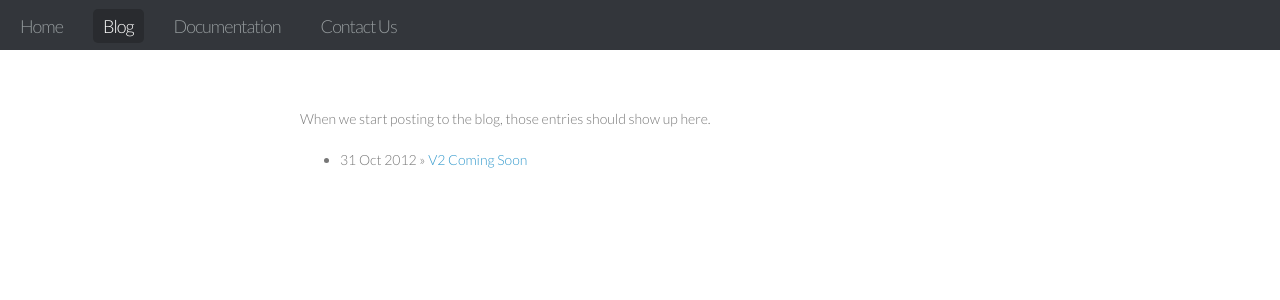
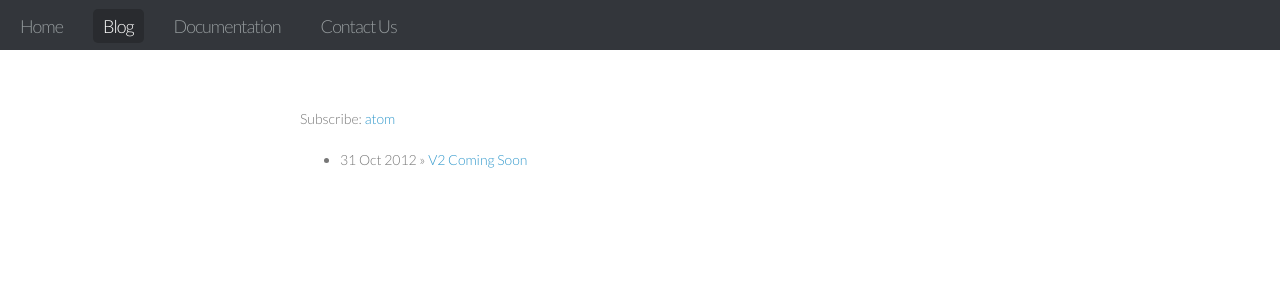
Before and after one commit to redhat-imaging/imagefactory, a Jekyll site: the page built from blog/index.markdown, in a window 1280 px wide. Shown: the top 300 px of the page. Built offline with Jekyll 4.4.1, drawn with Linux system fonts in a browser that asks for light colours.

Commit message:
added link to atom feed
Signed-off-by: Steve Loranz <sloranz@redhat.com>

```diff
--- a/blog/index.markdown
+++ b/blog/index.markdown
@@ -4,7 +4,7 @@ title: latest blog entries
 section: blog
 ---
 
-When we start posting to the blog, those entries should show up here.
+Subscribe: [atom](/blog/atom.xml "imagefactory blog")
 
 <ul>
 {% for post in site.posts %}
```
